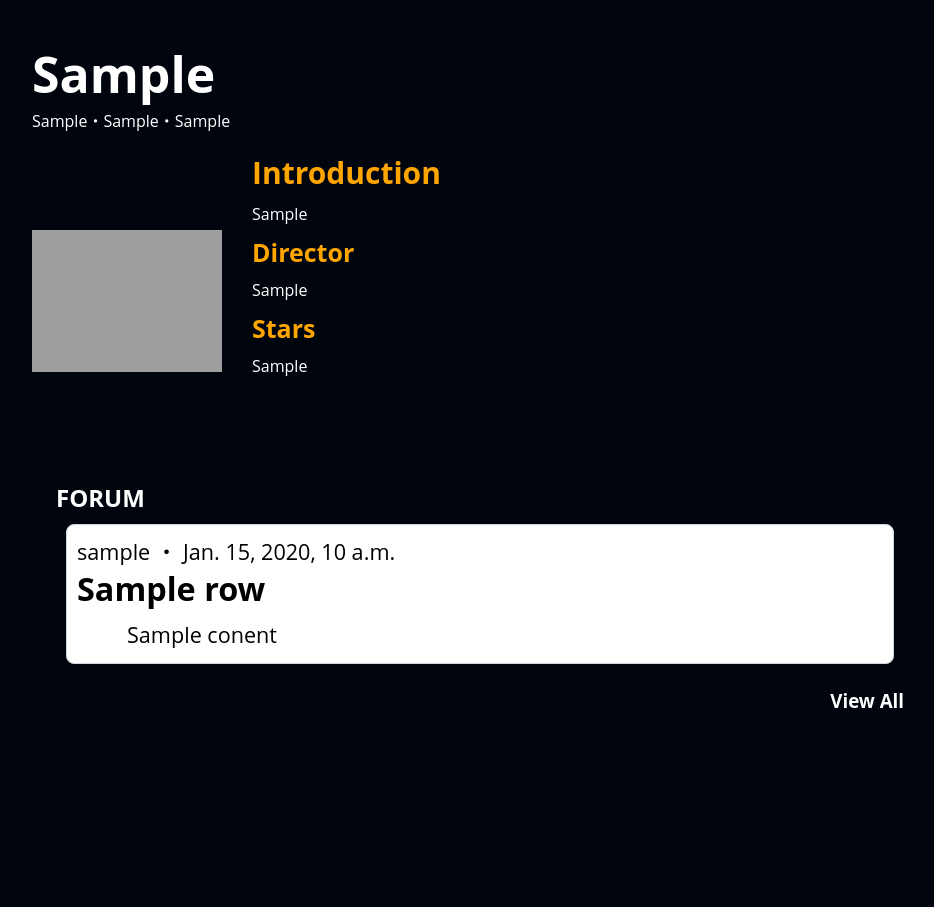
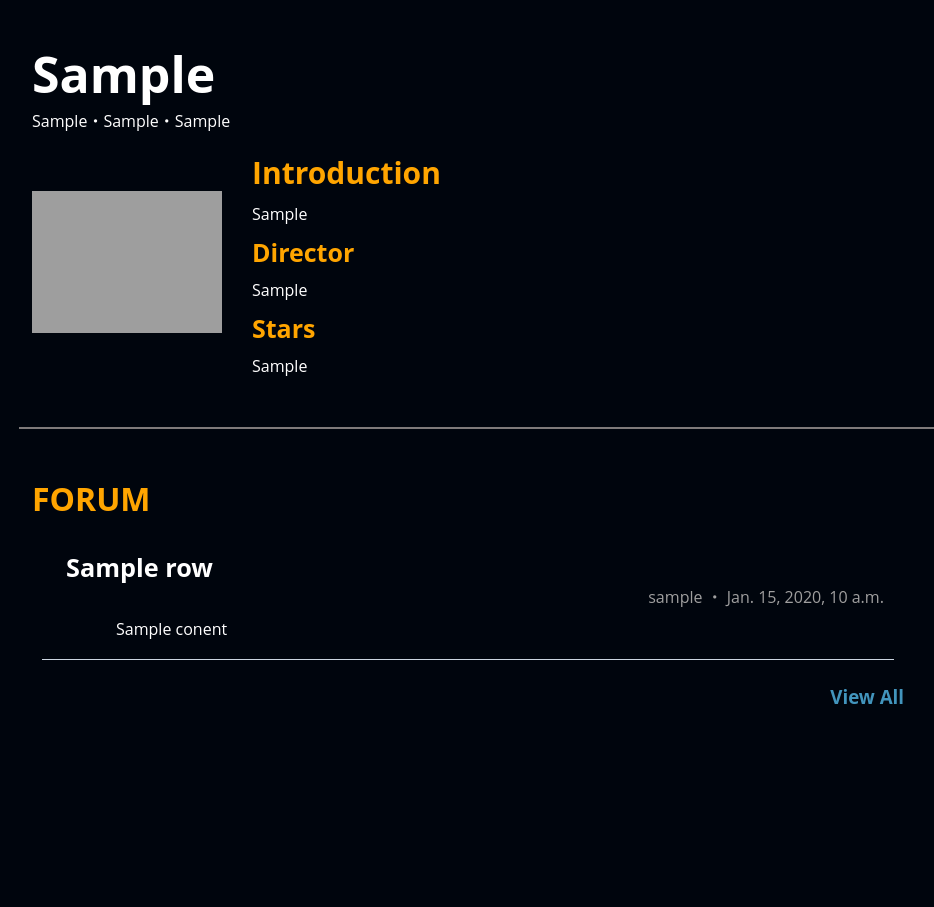
Before and after one commit to Yun-Pei/film_forum, a Django app: template film_forum/movie/templates/movie.html in a window 1280 px wide. Shown: the part 60-967 px from the top of the page, without its empty margins (160-1094 px from the left). Run offline with Django 5.2, Linux system fonts and the light colour scheme; the template is opened without the code that fills it: most values are stand-ins (such as "Sample title", 1, 10 or a date in 2020); some libraries are stand-ins or nearby versions; grey boxes are pictures that could not be loaded.

Commit message:
修改movie下方的forum style

```diff
--- a/film_forum/movie/static/css/movie.css
+++ b/film_forum/movie/static/css/movie.css
@@ -10,7 +10,7 @@ a {
 
 .content {
     display: flex;
-    align-items: flex-end;
+    align-items: center;
 }
 
 .intro {
@@ -67,6 +67,13 @@ a {
     margin-left: 15%;
 }
 
+.separate {
+    margin: 50px 50px 0px 50px;
+    width: 72%;
+    margin-left: 14%;
+    border: 1px solid #7e7a7a;
+}
+
 .forum {
     display: flex;
     justify-content: center;
@@ -74,16 +81,18 @@ a {
 
 #forum_content {
     width: 70%;
-    margin-top: 10vh;
+    margin-top: 3vh;
     /* background-color: #c5bcbc; */
     color: white;
-    padding: 3vh 3vh 1vh 3vh;
+    padding: 3vh 3vh 1vh 0vh;
 }
 
 .add_forum {
     display: flex;
     justify-content: space-between;
     align-items: center;
+    margin-bottom: 20px;
+    color: orange;
 }
 
 .add_forum button h3 {
@@ -101,28 +110,37 @@ a {
 }
 
 #article {
-    border-radius: 8px;
+    /* border-radius: 8px; */
     padding: 10px;
-    background-color: white;
+    padding-left: 3vh;
+    /* background-color: white; */
     margin: 10px 10px 10px 10px;
-    border-right: 1px solid #cbd5e0;
+    /* border-right: 1px solid #cbd5e0; */
     border-bottom: 1px solid #cbd5e0;
-    border-top: 1px solid #cbd5e0;
-    border-left: 1px solid #cbd5e0;
-    height: 140px;
+    /* border-top: 1px solid #cbd5e0; */
+    /* border-left: 1px solid #cbd5e0; */
+    height: 120px;
 }
 
 #article a{
     text-decoration: none;
-    color: black;
+    color: white;
 }
 
 #content {
+    margin-top: 21px;
     overflow:hidden;
     white-space: nowrap;
     text-overflow: ellipsis;
     margin-left: 50px;
     margin-top: 10px;
+    font-size: 16px;
+}
+
+#member p {
+    font-size: 16px;
+    text-align: end;
+    color: #9f9f9f;
 }
 
 .more_forum {
@@ -130,6 +148,7 @@ a {
     margin: 0px;
     cursor: pointer;
     text-align: end;
+    color: #4295bd;
 }
 
 .more_forum a {
@@ -167,7 +186,7 @@ a {
     text-align: center;
 }
 .no_article {
-    margin-left: 50px;
+    margin: 30px 50px;
 }
 
 /* style */
--- a/film_forum/movie/templates/movie.html
+++ b/film_forum/movie/templates/movie.html
@@ -66,11 +66,12 @@
     <!-- ・ -->
 
 
+    <hr class="separate">
 
     <div class="forum">
         <div id="forum_content">
             <div class="add_forum">
-                <h2>FORUM</h2>
+                <h1>FORUM</h1>
                 <!-- {% if request.user.is_authenticated %}
                 <button id="openPopupButton">
                     <h3>+ Create Forum</h3>
@@ -88,13 +89,15 @@
                 {% for i in row %}
                 <div id="article">
                     <a href="">
+                        <h3 id="title"> {{ i.title }} </h3>
                         <div id="member">
                             <!-- 應改成user NAME -->
-                            <span> {{ i.username }} </span>
-                            <span>・</span>
-                            <span> {{ i.time }} </span>
+                            <p>
+                                <span> {{ i.username }} </span>
+                                <span>・</span>
+                                <span> {{ i.time }} </span>
+                            </p>
                         </div>
-                        <h2 id="title"> {{ i.title }} </h2>
                         <div id="content"> {{ i.conent }} </div>
                     </a>
                 </div>
@@ -104,7 +107,7 @@
                 <h3 class="more_forum">View All</h3>
             </div>
         {% else %}
-            <p class="no_article">No articles found.Let's atart to add a new article.</p>
+            <p class="no_article">No articles found.Let's start to add a new article.</p>
             <p class="more_forum" style="text-align: end;">Click here to start an article !</p>
         {% endif %}
 
```
Also changed, not shown: film_forum/movie/views.py (+20 -2 lines).
